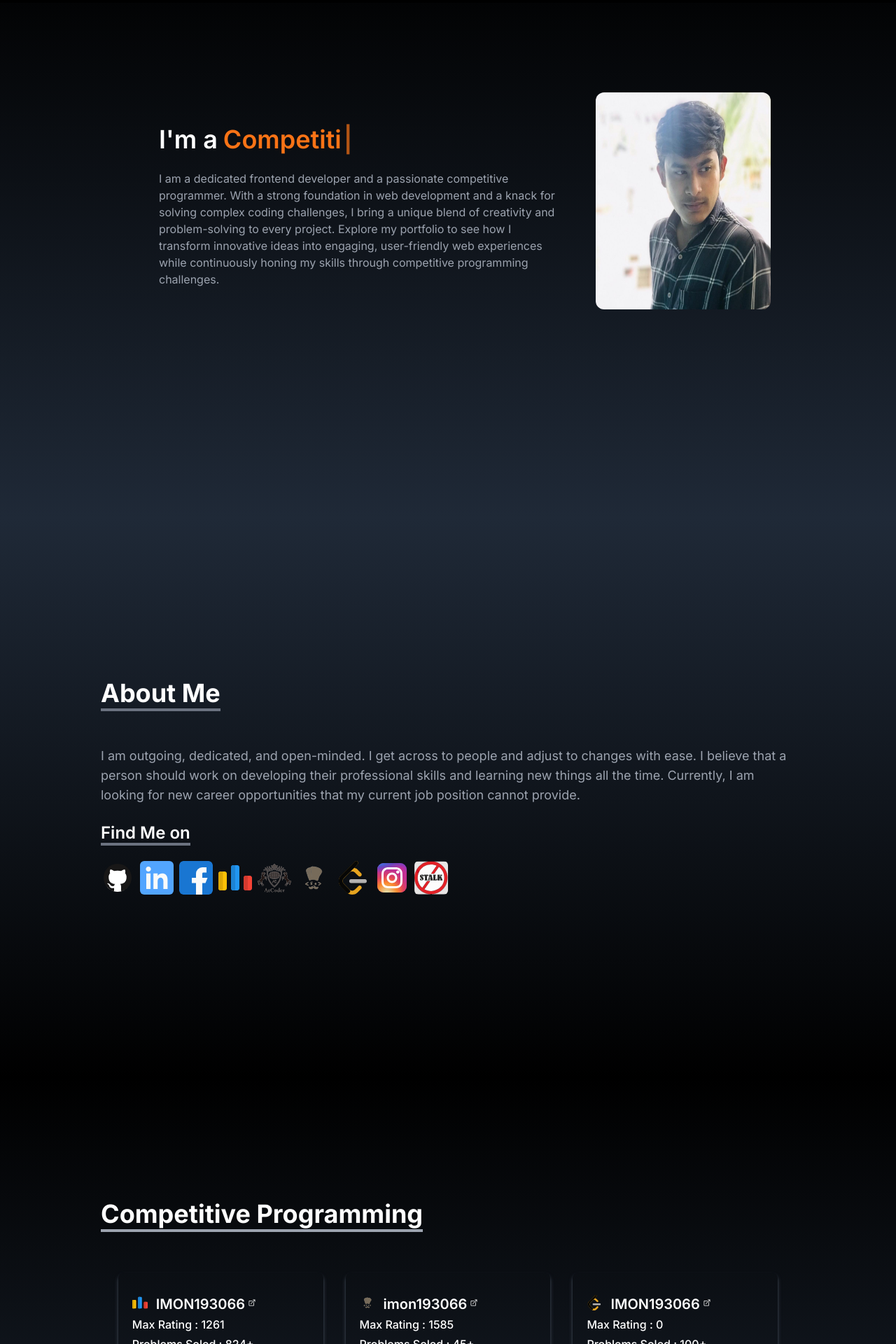
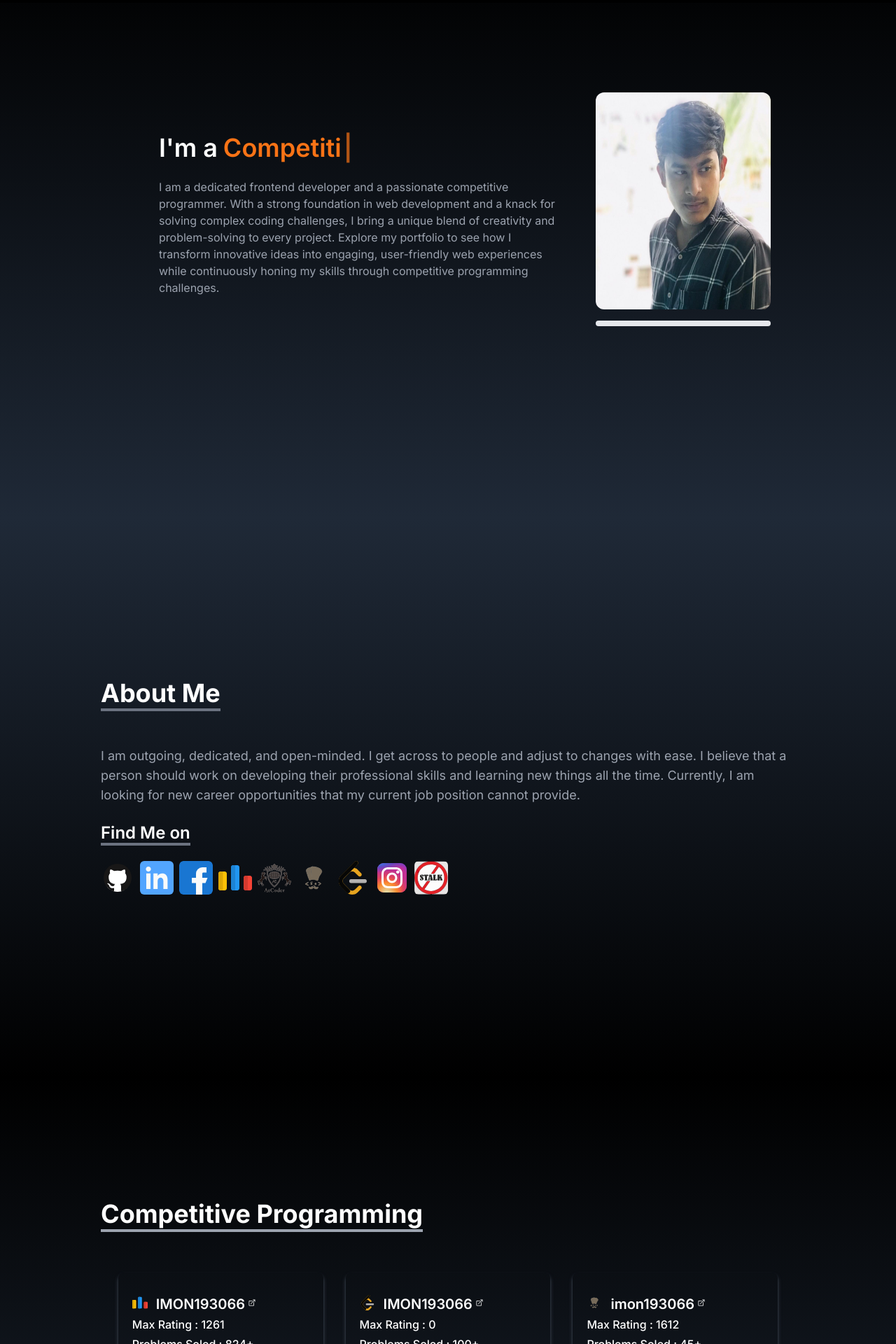
Before and after one commit to Nimur-Rashid-Imon66/My-Portfolio-, a React (Vite) app: page / in a window 1280 px wide. Shown: the part 60-1980 px from the top of the page at 70% size. Built offline with nearby package versions, Linux system fonts and the light colour scheme.

Commit message:
update resume , contest rating , profile pic border

```diff
--- a/src/components/CompetitiveProgramming.jsx
+++ b/src/components/CompetitiveProgramming.jsx
@@ -14,16 +14,6 @@ const CompetitiveProgramming = () => {
         },
         {
             id: 2,
-            src:'../codechef.svg',
-            handle: 'imon193066',
-            rating: "1585",
-            solvecout:'45+',
-            contest:'12+',
-            ref:'https://www.codechef.com/users/imon193066',
-            // demo: 'https://nimur-rashid-imon66.github.io/IIUCWDS-A8-Forntend./'
-        },
-        {
-            id: 3,
             src: '../leetcode.svg',
             handle: 'IMON193066',
             rating: "0",
@@ -32,6 +22,17 @@ const CompetitiveProgramming = () => {
             ref:'https://leetcode.com/IMON193066/',
             // demo: 'https://nimur-rashid-imon66.github.io/IIUCWDS-A9-Forntend/'
         },
+        {
+            id: 3,
+            src:'../codechef.svg',
+            handle: 'imon193066',
+            rating: "1612",
+            solvecout:'45+',
+            contest:'12+',
+            ref:'https://www.codechef.com/users/imon193066',
+            // demo: 'https://nimur-rashid-imon66.github.io/IIUCWDS-A8-Forntend./'
+        },
+
         {
             id: 4,
             src: '../atcoder.svg',
--- a/src/components/Contact.jsx
+++ b/src/components/Contact.jsx
@@ -12,9 +12,9 @@ const Contact = () => {
 
                 <div className="flex justify-center items-center ">
                     <form  action="https://getform.io/f/92d74f38-600a-4e99-a143-e8a0909ab08d" method="POST" className="flex flex-col w-full md:w-1/2 text-gray-500 " >
-                        <input type="text" name="name" placeholder="Enter Your Name" className="p-2 bg-transparent border-2 rounded-md text-white focus:outline-none" />
-                        <input type="text" name="email" placeholder="Enter Your Email" className="my-4 p-2 bg-transparent border-2 rounded-md text-white focus:outline-none" />
-                        <textarea  placeholder="What is in your mind" name="msg" className="p-2 bg-transparent border-2 rounded-md text-white focus:outline-none" ></textarea>
+                        <input type="text" name="name" placeholder="Enter Your Name" className="p-2 bg-transparent border-2 rounded-md text-white focus:outline-none" required/>
+                        <input type="email" name="email" placeholder="Enter Your Email" className="my-4 p-2 bg-transparent border-2 rounded-md text-white focus:outline-none" required/>
+                        <textarea  placeholder="What is in your mind" name="msg" className="p-2 bg-transparent border-2 rounded-md text-white focus:outline-none" required></textarea>
                         <button className="text-white bg-gradient-to-r from-[#FF9C1A] to-[#EC1B09] px-6 py-3 my-8 mx-auto flex items-center rounded-xl font-semibold hover:scale-105 duration-200 hover:text-black">Submit</button>
 
                     </form>
--- a/src/components/Home.jsx
+++ b/src/components/Home.jsx
@@ -19,18 +19,17 @@ function Home() {
                     <span className="text-4xl text-orange-500 md:ml-2">
                             {
                                 text
-
                             }
                             <Cursor />
+                        </span>
+                    </h1>
 
-                        </span>
-
-
-                    </h1>
                     <p className='text-gray-400 py-6 px-2 md:px-12 max-w-2xl ' >I am a dedicated frontend developer and a passionate competitive programmer. With a strong foundation in web development and a knack for solving complex coding challenges, I bring a unique blend of creativity and problem-solving to every project. Explore my portfolio to see how I transform innovative ideas into engaging, user-friendly web experiences while continuously honing my skills through competitive programming challenges.</p>
                 </div>
-                <img src='../propic.jpg' className='rounded-xl h-[310px] w-[250px] object-left
-                 ' />
+                <div >
+                <img src='../propic.jpg' className='rounded-xl h-[310px] w-[250px] object-left' />
+                    <hr className='hidden md:block md:border-4 mt-4 rounded-xl '/>
+                </div>
           </div>
         </div>
     );
```
Also changed, not shown: 2 other files (tests, documents, lock files or other folders).
